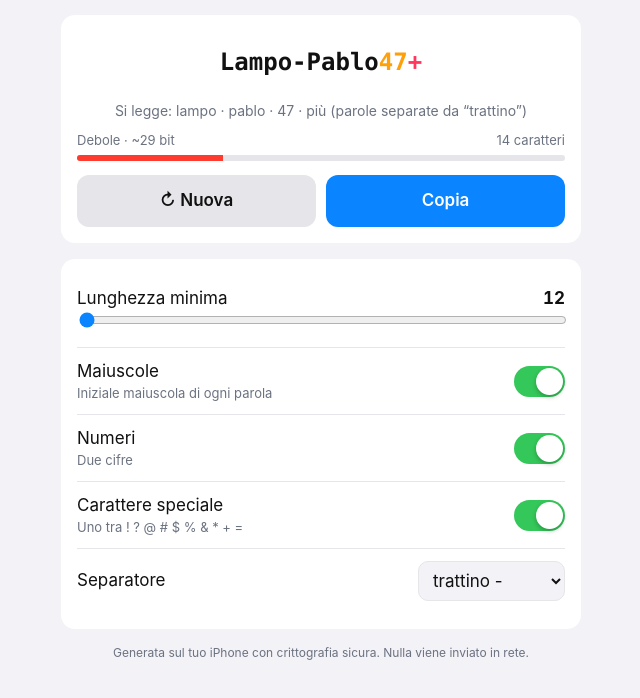
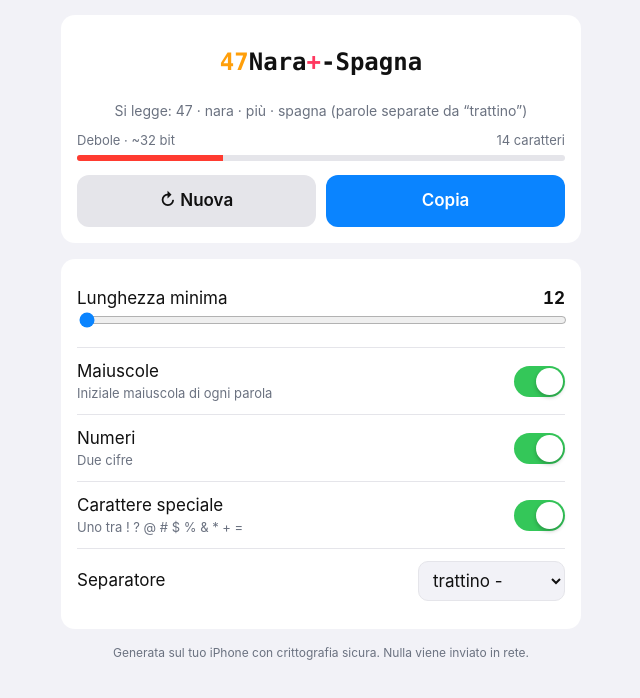
Before and after one commit to iltacc/parolina, a plain HTML site: page index.html in a window 1280 px wide. Shown: the part 90-788 px from the top of the page, without its empty margins (319-959 px from the left). Drawn offline with Linux system fonts and the light colour scheme.

Commit message:
Numero e simbolo in posizione casuale; aggiunge i nomi dei pesci
Co-Authored-By: Claude Opus 5.5 <noreply@anthropic.com>
Claude-Session: https://claude.ai/code/session_01PaQZo3KGyFHFAp6kxXrpuf

```diff
--- a/index.html
+++ b/index.html
@@ -152,7 +152,7 @@ function generate() {
 
   const words = [];
   let bits = 0;
-  // Numero e simbolo attaccati all'ultima parola: "Gatto-Luna47!"
+  // Numero e simbolo non aggiungono separatori: la lunghezza resta la stessa
   const build = () => words.join(sep) + tail;
   // Sceglie le parole in modo da arrivare vicino alla lunghezza richiesta
   while (build().length < len || words.length < 2) {
@@ -173,7 +173,24 @@ function generate() {
     bits += Math.log2(cand.length);
     words.push(up ? w[0].toUpperCase() + w.slice(1) : w);
   }
-  current = build();
+  // Numero e simbolo in posizione casuale: all'inizio, tra le parole o alla fine,
+  // attaccati alla parola vicina (es. "42Gatto-Luna!" o "Gatto!-Luna42")
+  const n = words.length;
+  const extra = Array.from({ length: n + 1 }, () => []);   // 0 = inizio, i = dopo la parola i
+  const items = [];
+  if (num) items.push({ t: num, say: num });
+  if (sp) items.push({ t: sp, say: SAY[sp] });
+  for (const it of items) { extra[rnd(n + 1)].push(it); bits += Math.log2(n + 1); }
+  extra.forEach(e => { if (e.length === 2 && rnd(2)) { e.reverse(); } });
+  if (items.length === 2 && extra.some(e => e.length === 2)) bits += 1;
+
+  const out = [], parts = [];
+  words.forEach((w, i) => {
+    const pre = i === 0 ? extra[0] : [], post = extra[i + 1];
+    out.push(pre.map(x => x.t).join("") + w + post.map(x => x.t).join(""));
+    parts.push(...pre.map(x => x.say), w.toLowerCase(), ...post.map(x => x.say));
+  });
+  current = out.join(sep);
 
   // Visualizzazione con colori
   const esc = c => c.replace(/[&<>]/g, m => ({ "&":"&amp;", "<":"&lt;", ">":"&gt;" }[m]));
@@ -181,9 +198,6 @@ function generate() {
     /\d/.test(c) ? `<span class="n">${c}</span>` : SPECIALI.includes(c) ? `<span class="s">${esc(c)}</span>` : esc(c)).join("") + "</span>";
 
   // Come pronunciarla
-  const parts = words.map(w => w.toLowerCase());
-  if (num) parts.push(num);
-  if (sp) parts.push(SAY[sp]);
   $("say").textContent = "Si legge: " + parts.join(" · ") + (sep ? `  (parole separate da “${SAY[sep]}”)` : "");
 
   // Stima della robustezza (entropia in bit)
--- a/sw.js
+++ b/sw.js
@@ -1,5 +1,5 @@
 // Cache per funzionare anche offline
-const CACHE = "parolina-v4";
+const CACHE = "parolina-v5";
 const FILES = ["./", "index.html", "words.js", "manifest.webmanifest", "icon-180.png", "icon-512.png"];
 self.addEventListener("install", e => e.waitUntil(caches.open(CACHE).then(c => c.addAll(FILES))));
 self.addEventListener("activate", e => e.waitUntil(
--- a/words.js
+++ b/words.js
@@ -271,6 +271,16 @@ olmo tiglio cipresso larice ulivo vite ortensia peonia dalia papavero
 ninfea loto basilico salvia timo origano menta prezzemolo rosmarino alloro
 erica fucsia gardenia iris narciso croco giacinto oleandro bouganville ginestra`;
 
+// Pesci (di mare e d'acqua dolce)
+const PESCI = `
+tonno salmone trota sogliola orata branzino spigola merluzzo nasello sardina
+acciuga alice sgombro dentice cernia ricciola palamita sarago pagello triglia
+rombo rana pescatrice coda razza murena grongo anguilla luccio carpa
+tinca persico storione pesce spada squalo manta barracuda pagro scorfano
+cefalo muggine aringa baccala stoccafisso platessa halibut tilapia pangasio piranha
+cavalluccio pesce palla pagliaccio guppy molly discus scalare neon cobite
+lampuga leccia aguglia boga zerro menola salpa occhiata mormora ombrina`;
+
 // Vocabolario completo: tutte le liste insieme
-const VOCABOLARIO = [GENERALI, NOMI, CITTA, NAZIONI, STORIA, CANZONI, CANTANTI, VEGETALI,
+const VOCABOLARIO = [GENERALI, PESCI, NOMI, CITTA, NAZIONI, STORIA, CANZONI, CANTANTI, VEGETALI,
   ...Object.values(TEMI).map(t => t.parole)].join(" ");
```
Also changed, not shown: 1 other file.
